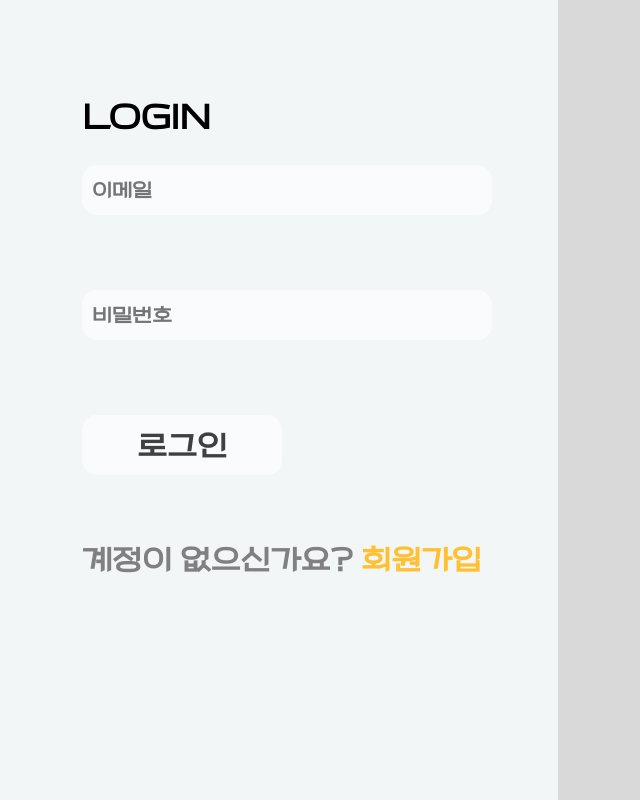
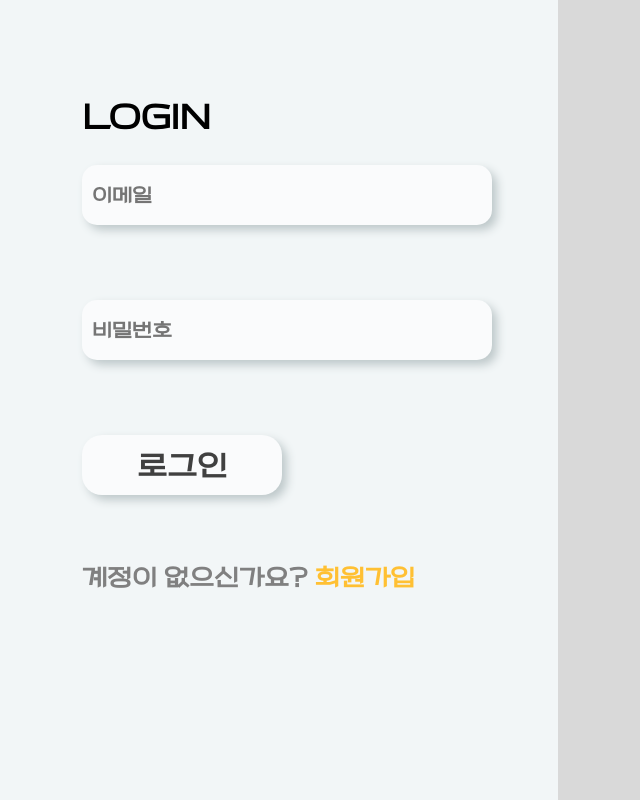
Before and after one commit to googoo81/Hi-FrontEnd-Vanilla, a website: page index.html in a window 1280 px wide. Shown: the whole page, without its empty margins (18-658 px from the left). Drawn offline with nearby package versions, Linux system fonts and the light colour scheme.

Commit message:
login -base

```diff
--- a/css/style.css
+++ b/css/style.css
@@ -32,7 +32,7 @@ a {
 .inner input {
     background-color: #FAFBFC;
     width: 400px;
-    height: 50px;
+    height: 60px;
     position: relative;
     margin: 0 0 75px 0;
     font-family: "YdestreetB";
@@ -41,25 +41,28 @@ a {
     border-radius: 15px;
     padding: 0 0 0 10px;
     border: none;
+    box-shadow: 5px 5px 10px #BEC8CA;
 }
-.inner button{
+.inner input:focus {
+    outline: 1px solid #808080;
+}
+.inner button {
     border: none;
     background-color: #FAFBFC;
     font-weight: bold;
     color: #404040;
-}
-.inner button {
     font-family: "YdestreetB";
     width: 200px;
     height: 60px;
-    border-radius: 15px;
+    border-radius: 20px;
     cursor: pointer;
     font-size: 30px;
+    box-shadow: 5px 5px 10px #BEC8CA;
 }
 .inner .signup-text {
     font-family: "YdestreetB";
     color: #808080;
-    font-size: 30px;
+    font-size: 25px;
     font-weight: bold;
     margin: 70px 0 0 0;
 }
```
